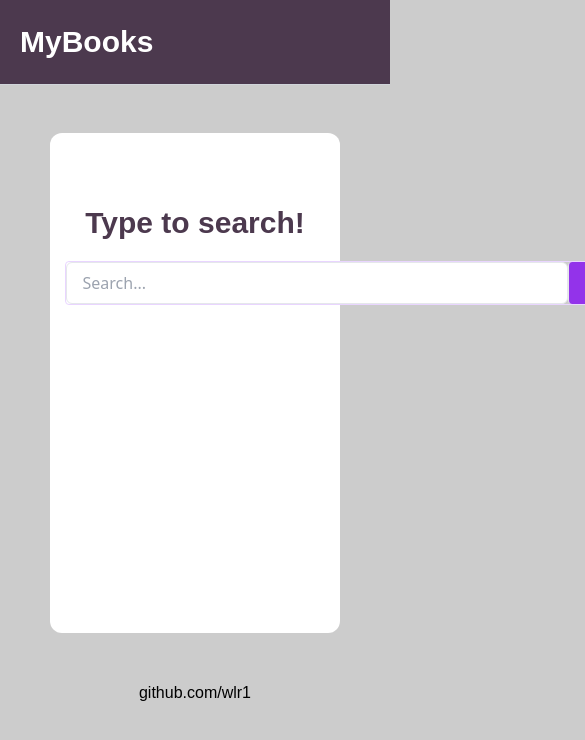
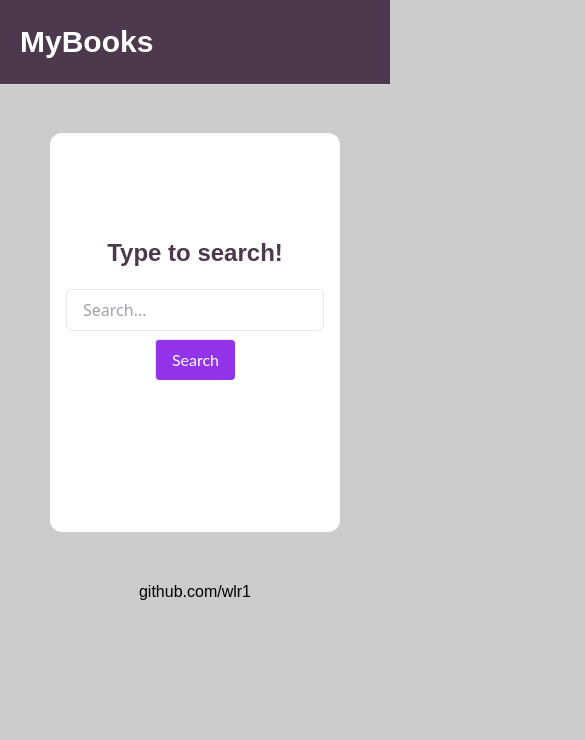
Before and after one commit to wlr1/MyBooks, a React (Create React App) app: page / in a window 390 px wide. Shown: the top 740 px of the page, 585 px wide, since content can reach past the window. Built offline with nearby package versions, Linux system fonts and the light colour scheme.

Commit message:
responsive design

```diff
--- a/src/Components/Books/Books.tsx
+++ b/src/Components/Books/Books.tsx
@@ -1,8 +1,8 @@
-import React from "react";
-import { useSelector } from "react-redux";
-import { RootState } from "../../redux/store";
-import { Link } from "react-router-dom";
-import fetchImage from "../../assets/images/fetchError.jpg";
+import React from 'react';
+import { useSelector } from 'react-redux';
+import { RootState } from '../../redux/store';
+import { Link } from 'react-router-dom';
+import fetchImage from '../../assets/images/fetchError.jpg';
 
 const Books: React.FC = () => {
   const books = useSelector((state: RootState) => state.book.result);
@@ -10,7 +10,7 @@ const Books: React.FC = () => {
   const loading = useSelector((state: RootState) => state.book.loading);
 
   return (
-    <div className="grid grid-cols-3 grid-rows-3 gap-16 px-36 py-20">
+    <div className="grid grid-cols-1 sm:grid-cols-2 md:grid-cols-2 lg:grid-cols-2 xl:grid-cols-4  gap-4 px-4 sm:px-6 md:px-8 lg:px-12 py-6">
       {loading ? (
         <div>Loading...</div>
       ) : error ? (
@@ -18,7 +18,7 @@ const Books: React.FC = () => {
       ) : (
         books.map((book) => (
           <div key={book.id} className="w-64 h-auto  shadow-2xl">
-            <a href={book.volumeInfo.infoLink} target="_blank">
+            <a href={book.volumeInfo.infoLink} target="_blank" rel="noreferrer">
               <img
                 className="w-64 h-72 mb-2"
                 src={
@@ -38,7 +38,7 @@ const Books: React.FC = () => {
               <span className="ml-2 font-lato text-sm ">
                 {book.volumeInfo.publisher
                   ? `Publisher: ${book.volumeInfo.publisher}`
-                  : "Publisher: No info"}
+                  : 'Publisher: No info'}
               </span>
             </div>
             <div className="justify-center items-center flex mb-3">
--- a/src/Components/Home/Home.tsx
+++ b/src/Components/Home/Home.tsx
@@ -1,17 +1,17 @@
-import React from "react";
-import Search from "../Search/Search";
-import Books from "../Books/Books";
+import React from 'react';
+import Search from '../Search/Search';
+import Books from '../Books/Books';
 
 const Home: React.FC = () => {
   return (
-    <div className="w-[90%] mx-auto my-0">
+    <div className="container mx-auto my-8 p-4 sm:p-6 md:p-8 lg:p-12 sm:max-w-2">
       <div>
-        <h2 className="text-center text-3xl font-bold font-poppins text-purple-drk mb-2 mt-8">
+        <h2 className="text-center text-2xl sm:text-3xl font-bold font-poppins text-purple-drk mb-2 mt-4 sm:mt-8">
           Type to search!
         </h2>
         <Search />
       </div>
-      <div className="">
+      <div className="mt-4 sm:mt-6 md:mt-8 lg:mt-12">
         <Books />
       </div>
     </div>
--- a/src/Components/Search/Search.tsx
+++ b/src/Components/Search/Search.tsx
@@ -1,8 +1,8 @@
-import React from "react";
-import { searchBooks } from "../../redux/books/asyncActions";
-import { setBook } from "../../redux/books/slice";
-import { useSelector, useDispatch } from "react-redux";
-import store, { RootState } from "../../redux/store";
+import React from 'react';
+import { searchBooks } from '../../redux/books/asyncActions';
+import { setBook } from '../../redux/books/slice';
+import { useSelector, useDispatch } from 'react-redux';
+import store, { RootState } from '../../redux/store';
 
 const Search: React.FC = () => {
   const dispatch = useDispatch<typeof store.dispatch>();
@@ -20,16 +20,19 @@ const Search: React.FC = () => {
   };
 
   return (
-    <div className="flex items-center pt-3">
+    <div className="flex flex-col items-center pt-3">
       <form onSubmit={handleSubmit} className="mx-auto">
-        <div className="flex mx-auto border border-purple-200 rounded w-[585px]">
+        <div className="flex flex-col items-center sm:flex-row mx-auto rounded w-full max-w-md">
           <input
             onChange={handleChange}
             type="text"
-            className="block w-full px-4 py-2 text-purple-700 bg-white border rounded-md focus:border-purple-400 focus:ring-purple-300 focus:outline-none focus:ring focus:ring-opacity-40"
+            className="block w-full sm:w-60 md:w-64 lg:w-80 xl:w-96 2xl:w-[444px]  px-4 py-2 text-purple-700 bg-white border rounded-md focus:border-purple-400 focus:ring-purple-300 focus:outline-none focus:ring focus:ring-opacity-40"
             placeholder="Search..."
           />
-          <button className="px-4 text-white bg-purple-600 border-l rounded font-lato">
+          <button
+            type="submit"
+            className="mt-2 sm:mt-0 ml-0 sm:ml-2 px-4 py-2 text-white bg-purple-600 border-l border-t sm:border-t-0 rounded sm:rounded-l-none font-lato"
+          >
             Search
           </button>
         </div>
```
